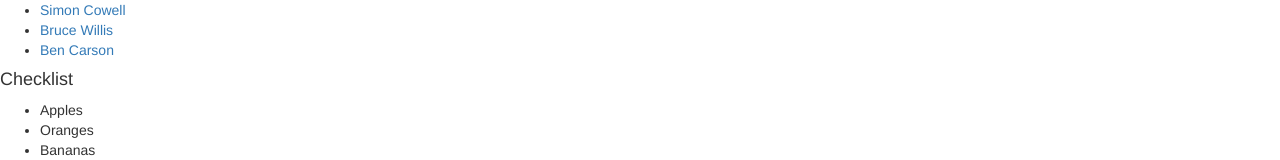
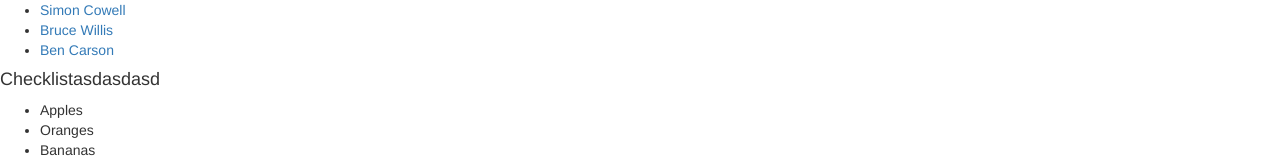
Before and after one commit to alext341/sample22, a plain HTML site: page index.html in a window 1280 px wide. Shown: the part 450-610 px from the top of the page. Drawn offline with nearby package versions, Linux system fonts and the light colour scheme.

Commit message:
changed checkout title

```diff
--- a/index.html
+++ b/index.html
@@ -111,7 +111,7 @@
 		<img src="https://upload.wikimedia.org/wikipedia/commons/0/03/Bruce_Willis_by_Gage_Skidmore.jpg" alt="" class="hide" id="bruce-pic">
 		<img src="http://a2.files.biography.com/image/upload/c_fit,cs_srgb,dpr_1.0,q_80,w_620/MTIxNDI3MjkzNDE1MTc5Nzg5.jpg" alt="" class="hide" id="ben-pic">
 
-	<h4>Checklist</h4>
+	<h4>Checklistasdasdasd</h4>
 
 	<ul id="checklist">
 		<li>
```
